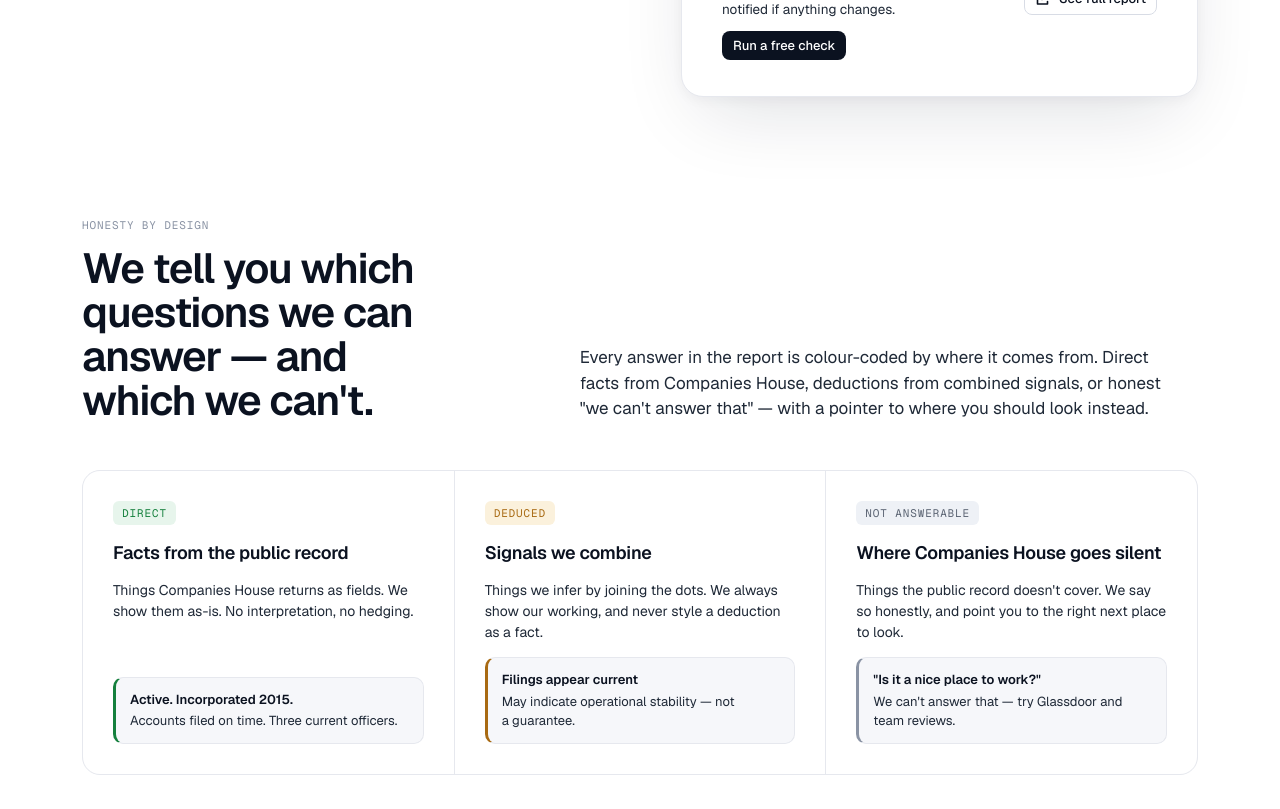
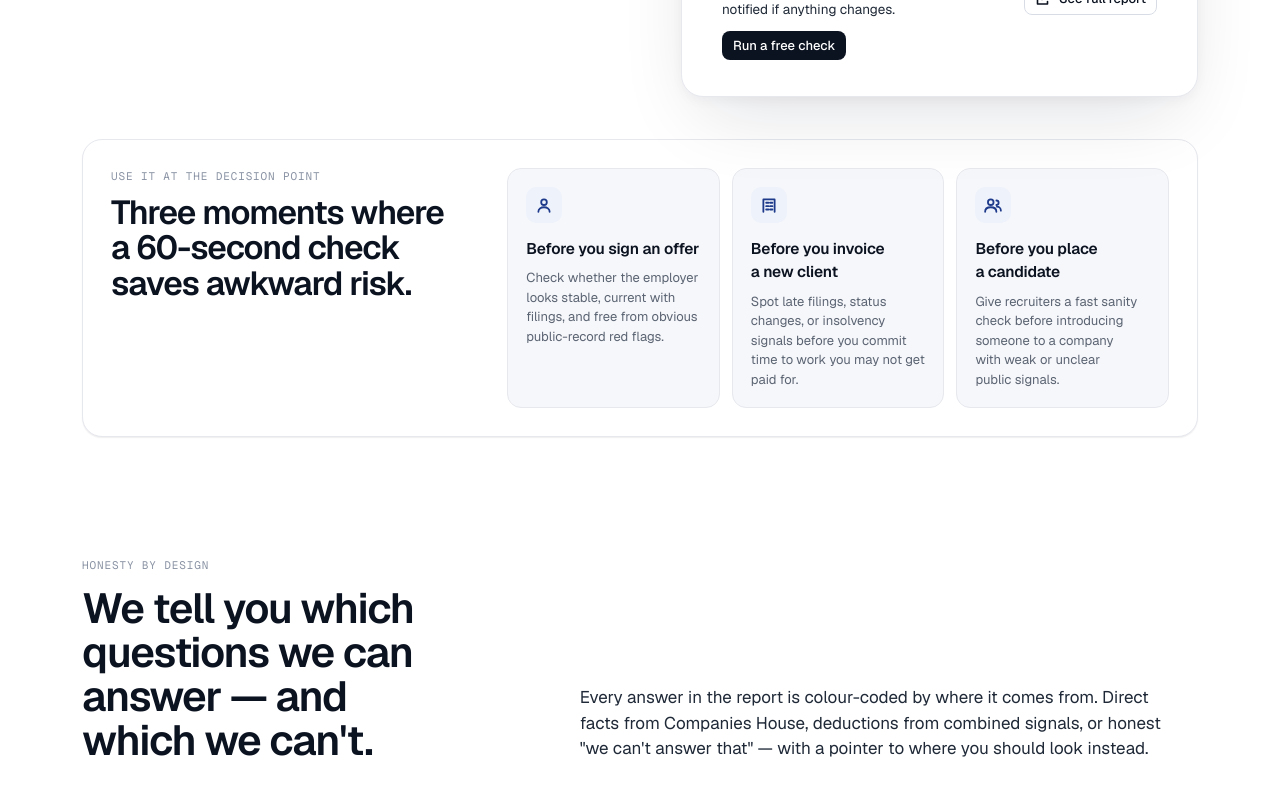
Before and after one commit to Dibyajyoti-Pradhan/CareerMoveChecker, a React (Vite) app in the folder frontend/: page / in a window 1280 px wide. Shown: the part 760-1569 px from the top of the page. Built offline with nearby package versions, Linux system fonts and the light colour scheme.

Commit message:
feat: add homepage decision moments

```diff
--- a/frontend/src/pages.css
+++ b/frontend/src/pages.css
@@ -13,7 +13,8 @@ section.s.tight { padding: 64px 0 96px; }
 /* ==================== HERO ==================== */
 .hero { padding: 64px 0 24px; position: relative; }
 .hero-grid { display: grid; grid-template-columns: minmax(0, 1.05fr) minmax(0, 1fr); gap: 56px; align-items: start; }
-.hero-right .answer-card { margin-top: 0; }
+.hero-left, .hero-right { min-width: 0; }
+.hero-right .answer-card { margin-top: 0; max-width: 100%; }
 @media (max-width: 1080px) {
   .hero-grid { grid-template-columns: 1fr; gap: 40px; }
   .hero-right .answer-card { margin-top: 8px; }
@@ -43,6 +44,15 @@ section.s.tight { padding: 64px 0 96px; }
 
 .suggested { display: flex; gap: 8px; flex-wrap: wrap; align-items: center; margin-top: 14px; }
 .suggested .lbl { font-family: var(--mono); font-size: 11px; color: var(--muted-2); text-transform: uppercase; letter-spacing: .05em; }
+
+.decision-moments { padding: 18px 0 24px; }
+.decision-card { background: #fff; border: 1px solid var(--hair); border-radius: 20px; padding: 28px; box-shadow: var(--shadow-sm); display: grid; grid-template-columns: minmax(0, .72fr) minmax(0, 1.28fr); gap: 24px; align-items: start; overflow: hidden; }
+.decision-card h2 { margin: 10px 0 0; font-size: clamp(24px, 2.6vw, 34px); line-height: 1.08; letter-spacing: -.03em; font-weight: 600; max-width: 16ch; text-wrap: balance; }
+.decision-grid { display: grid; grid-template-columns: repeat(3, minmax(0, 1fr)); gap: 12px; min-width: 0; }
+.decision-item { background: var(--canvas); border: 1px solid var(--hair); border-radius: 14px; padding: 18px; min-height: 172px; min-width: 0; }
+.decision-item .ic { width: 36px; height: 36px; border-radius: 10px; background: var(--brand-50); color: var(--brand); display: grid; place-items: center; margin-bottom: 14px; }
+.decision-item h3 { margin: 0 0 8px; font-size: 15.5px; font-weight: 600; letter-spacing: -.01em; }
+.decision-item p { margin: 0; color: var(--muted); font-size: 13px; line-height: 1.5; }
 
 /* ==================== ANSWER CARD (Homepage preview + Report Zone B) ==================== */
 .answer-card { margin-top: 56px; border: 1px solid var(--hair); border-radius: 22px; background: #fff;
@@ -672,7 +682,8 @@ section.s.tight { padding: 64px 0 96px; }
 @media (max-width: 1000px) {
   .s-head, .persona-grid, .zones, .steps, .pricing, .moments, .perks, .perks-big,
   .conf-grid, .not-this, .zones-mini, .stats, .kpis, .two-col, .idle-grid,
-  .id-meta, .flag-grid, .compare-grid, .search-grid, .account-shell { grid-template-columns: 1fr !important; }
+  .id-meta, .flag-grid, .compare-grid, .search-grid, .account-shell,
+  .decision-card, .decision-grid { grid-template-columns: 1fr !important; }
   .step { border-right: 0; border-bottom: 1px dashed var(--hair); padding: 0 0 28px !important; }
   .step:not(:first-child) { padding: 28px 0 0 !important; }
   section.s { padding: 64px 0; }
--- a/frontend/src/pages/HomePage.tsx
+++ b/frontend/src/pages/HomePage.tsx
@@ -73,8 +73,52 @@ export function HomePage() {
         </div>
       </section>
 
+      <DecisionMoments />
+
       <Zones />
     </>
+  );
+}
+
+function DecisionMoments() {
+  const moments = [
+    {
+      icon: 'user' as const,
+      title: 'Before you sign an offer',
+      text: 'Check whether the employer looks stable, current with filings, and free from obvious public-record red flags.',
+    },
+    {
+      icon: 'building' as const,
+      title: 'Before you invoice a new client',
+      text: 'Spot late filings, status changes, or insolvency signals before you commit time to work you may not get paid for.',
+    },
+    {
+      icon: 'users' as const,
+      title: 'Before you place a candidate',
+      text: 'Give recruiters a fast sanity check before introducing someone to a company with weak or unclear public signals.',
+    },
+  ];
+
+  return (
+    <section className="decision-moments" aria-labelledby="decision-moments-title">
+      <div className="wrap">
+        <div className="decision-card">
+          <div>
+            <div className="s-eyebrow">Use it at the decision point</div>
+            <h2 id="decision-moments-title">Three moments where a 60-second check saves awkward risk.</h2>
+          </div>
+          <div className="decision-grid">
+            {moments.map((moment) => (
+              <div className="decision-item" key={moment.title}>
+                <span className="ic"><Icon name={moment.icon} size={18} /></span>
+                <h3>{moment.title}</h3>
+                <p>{moment.text}</p>
+              </div>
+            ))}
+          </div>
+        </div>
+      </div>
+    </section>
   );
 }
 
```
Also changed, not shown: frontend/scripts/assert-homepage-a11y.mjs (+13 -1 lines).
